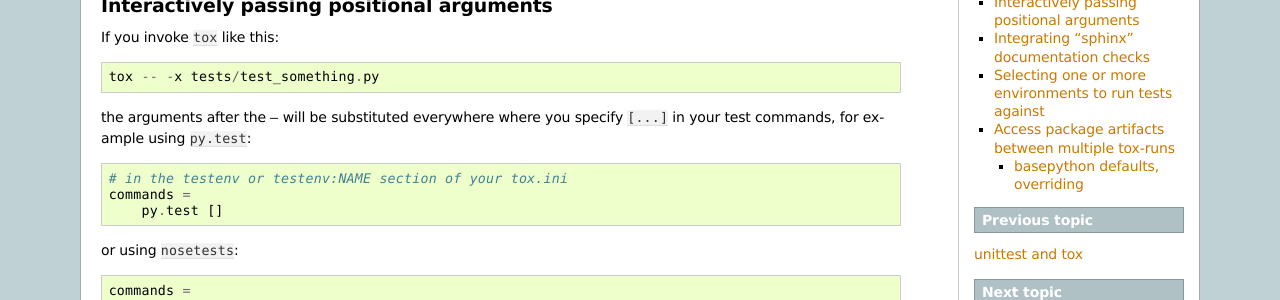
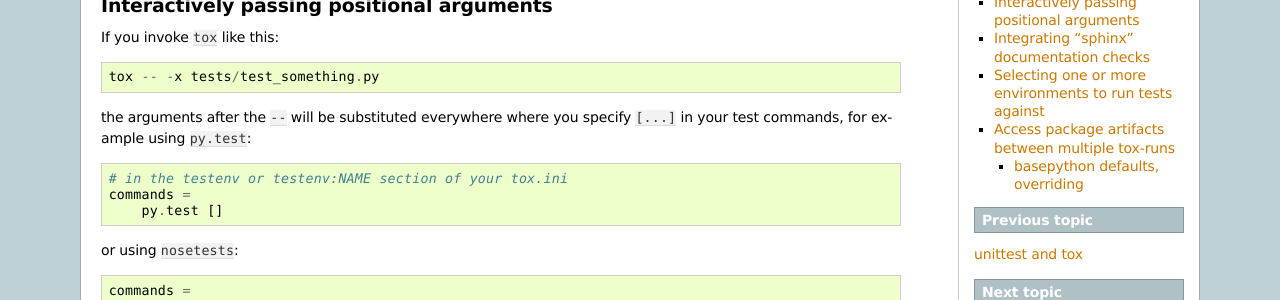
Before and after one commit to msabramo/tox, a Sphinx documentation site: the page built from doc/example/general.txt, in a window 1280 px wide. Shown: the part 168-468 px from the top of the page. Built offline with Sphinx 7.4.7, drawn with Linux system fonts in a browser that asks for light colours.

Commit message:
fix ReST typo, thanks fuzzyman

```diff
--- a/doc/example/general.txt
+++ b/doc/example/general.txt
@@ -8,7 +8,7 @@
 
     tox -- -x tests/test_something.py
 
-the arguments after the `--` will be substituted
+the arguments after the ``--`` will be substituted
 everywhere where you specify ``[...]`` in your
 test commands, for example using ``py.test``::
 
```
